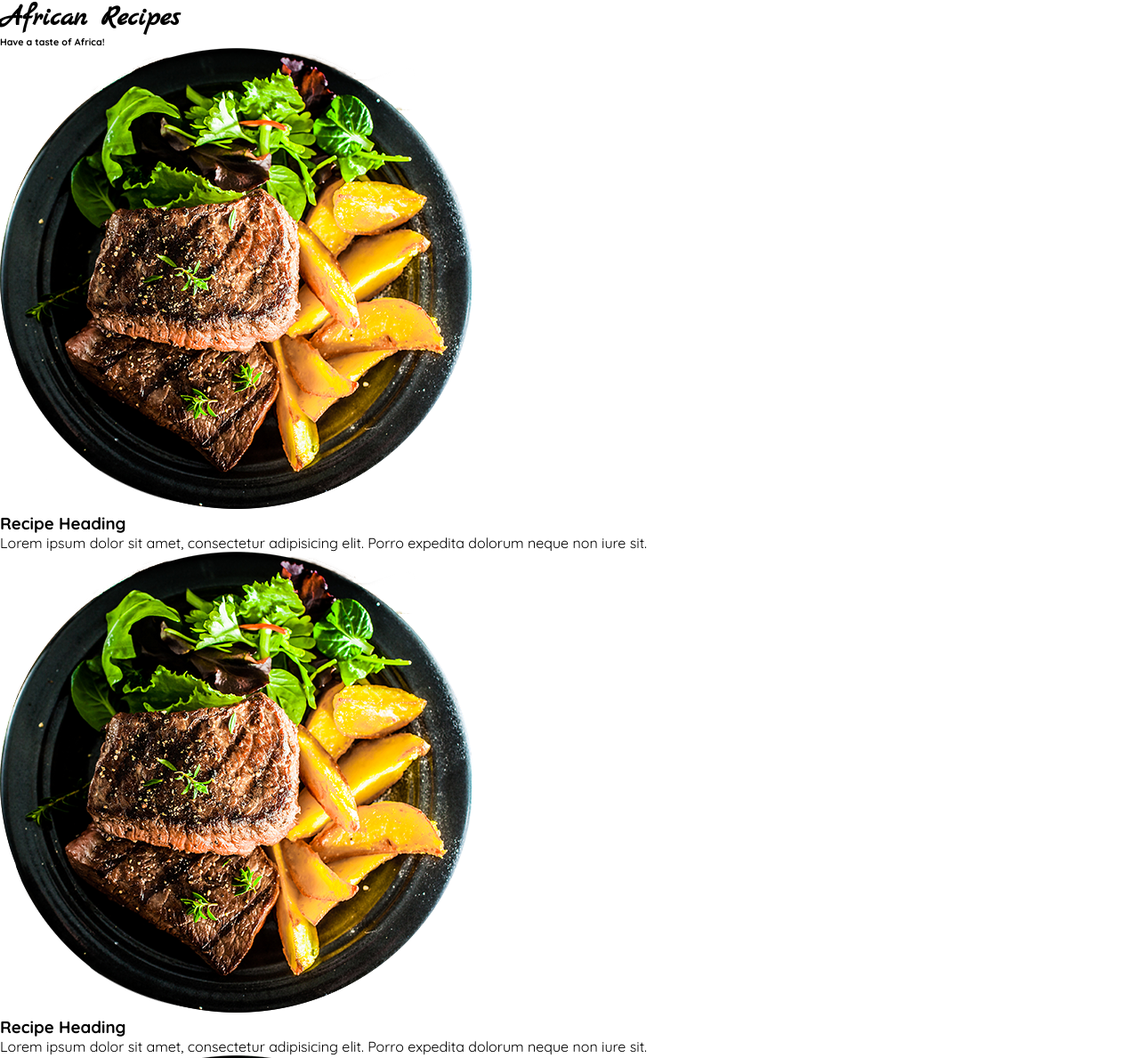
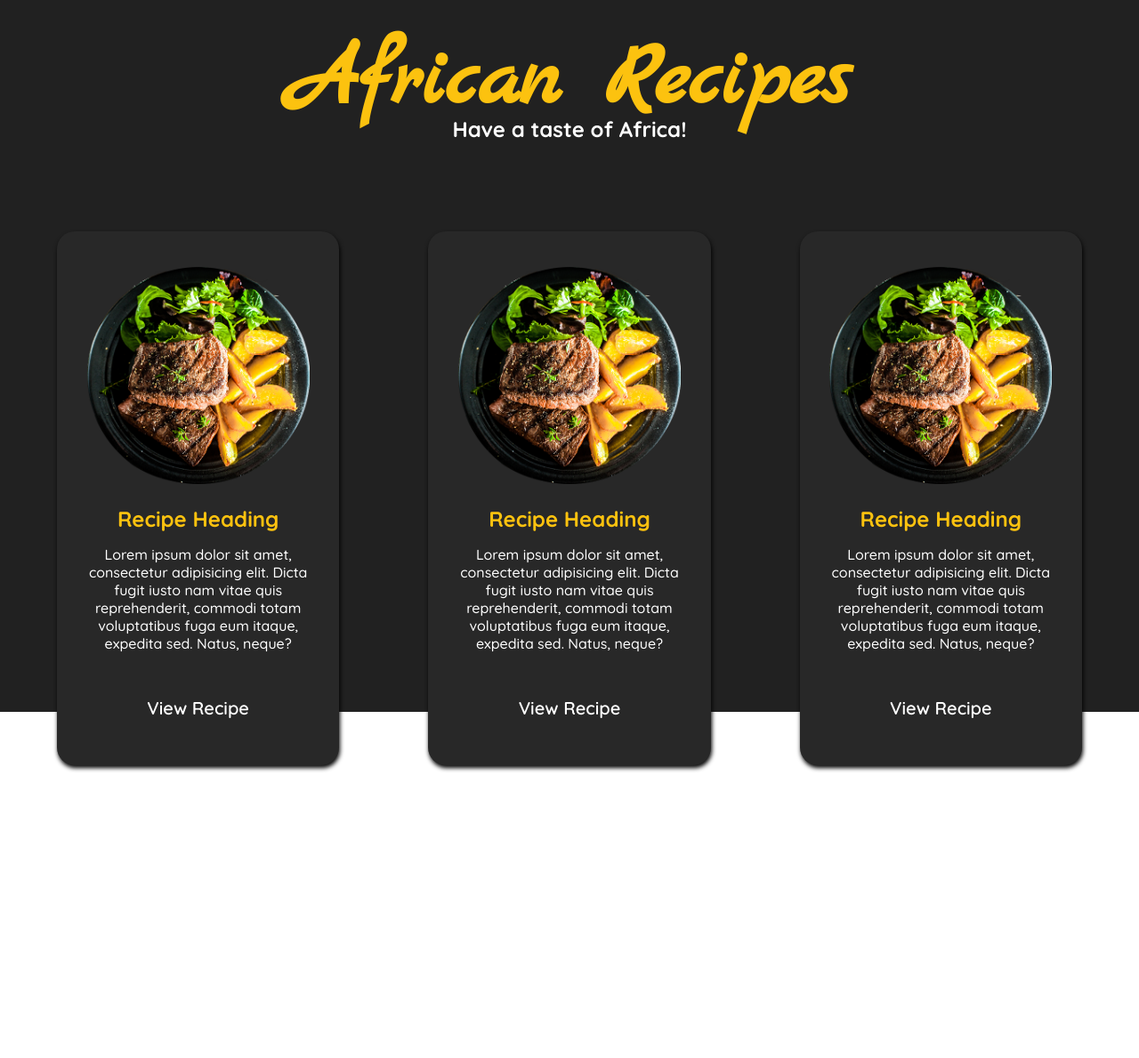
Before and after one commit to mururi/Taste_of_Africa, a plain HTML site: page index.html in a window 1280 px wide. Shown: the top 1189 px of the page at 89% size. After the commit the page ends 960 px from the top, so only its background shows below. Drawn offline with Linux system fonts and the light colour scheme.

Commit message:
Add styling to recipe items

```diff
--- a/index.html
+++ b/index.html
@@ -10,28 +10,34 @@
 <body>
   <div class="container">
     <h1>African Recipes</h1>
-    <h6>Have a taste of Africa!</h6>
+    <h2>Have a taste of Africa!</h2>
+    <div class="row">
       <div class="recipes">
         <div class="recipe-image">
           <img src="images/139203-food-plate-top-nutrition-view.png" alt="plate of food">
         </div>
         <h3>Recipe Heading</h3>
-      <p>Lorem ipsum dolor sit amet, consectetur adipisicing elit. Porro expedita dolorum neque non iure sit.</p>
+        <p>Lorem ipsum dolor sit amet, consectetur adipisicing elit. Dicta fugit iusto nam vitae quis reprehenderit, commodi totam voluptatibus fuga eum itaque, expedita sed. Natus, neque?</p>
+        <a href="#">View Recipe</a>
       </div>
       <div class="recipes">
         <div class="recipe-image">
           <img src="images/139203-food-plate-top-nutrition-view.png" alt="plate of food">
         </div>
         <h3>Recipe Heading</h3>
-      <p>Lorem ipsum dolor sit amet, consectetur adipisicing elit. Porro expedita dolorum neque non iure sit.</p>
+        <p>Lorem ipsum dolor sit amet, consectetur adipisicing elit. Dicta fugit iusto nam vitae quis reprehenderit, commodi totam voluptatibus fuga eum itaque, expedita sed. Natus, neque?</p>
+        <a href="#">View Recipe</a>
       </div>
       <div class="recipes">
         <div class="recipe-image">
           <img src="images/139203-food-plate-top-nutrition-view.png" alt="plate of food">
         </div>
         <h3>Recipe Heading</h3>
-      <p>Lorem ipsum dolor sit amet, consectetur adipisicing elit. Porro expedita dolorum neque non iure sit.</p>
+        <p>Lorem ipsum dolor sit amet, consectetur adipisicing elit. Dicta fugit iusto nam vitae quis reprehenderit, commodi totam voluptatibus fuga eum itaque, expedita sed. Natus, neque?</p>
+        <a href="#">View Recipe</a>
       </div>
+    </div>
+
   </div>
 </body>
 </html>
--- a/style.css
+++ b/style.css
@@ -5,8 +5,70 @@
   margin: 0;
   padding: 0;
   font-family: 'Quicksand', sans-serif;
+  color: white;
 }
 
+.container {
+  height: 100vh;
+  background-color: #212121;
+  padding: 30px 0;
+}
 .container h1 {
   font-family: 'Marck Script', cursive;
+  color: #FCC20F;
+  font-size: 100px;
+  text-align: center;
 }
+
+.container h2 {
+  text-align: center;
+  margin-top: -25px;
+}
+
+.row {
+  display: flex;
+  justify-content: center;
+  align-items: center;
+  padding: 100px 5%;
+  gap: 100px;
+}
+
+.recipes {
+  width: 350px;
+  height: 600px;
+  background-color: #282828;
+  border-radius: 20px;
+  box-shadow: 1px 3px 5px black;
+  padding: 30px;
+  display: flex;
+  flex-direction: column;
+  align-items: center;
+  text-align: center;
+}
+
+.recipe-image img {
+  width: 250px;
+  padding-top: 10px;
+}
+
+.recipes h3 {
+  font-size: 24px;
+  color: #FCC20F;
+  padding: 20px 0 15px 0;
+}
+
+.recipes p {
+  font-weight: 500;
+}
+
+.recipes a {
+  text-decoration: none;
+  padding: 50px 0px;
+  font-size: 20px;
+  font-weight: 600;
+  transition: ease-in-out 250ms;
+}
+
+.recipes a:hover {
+  color: #FCC20F;
+}
```
Lines whose indentation alone changed are shown as unchanged.
